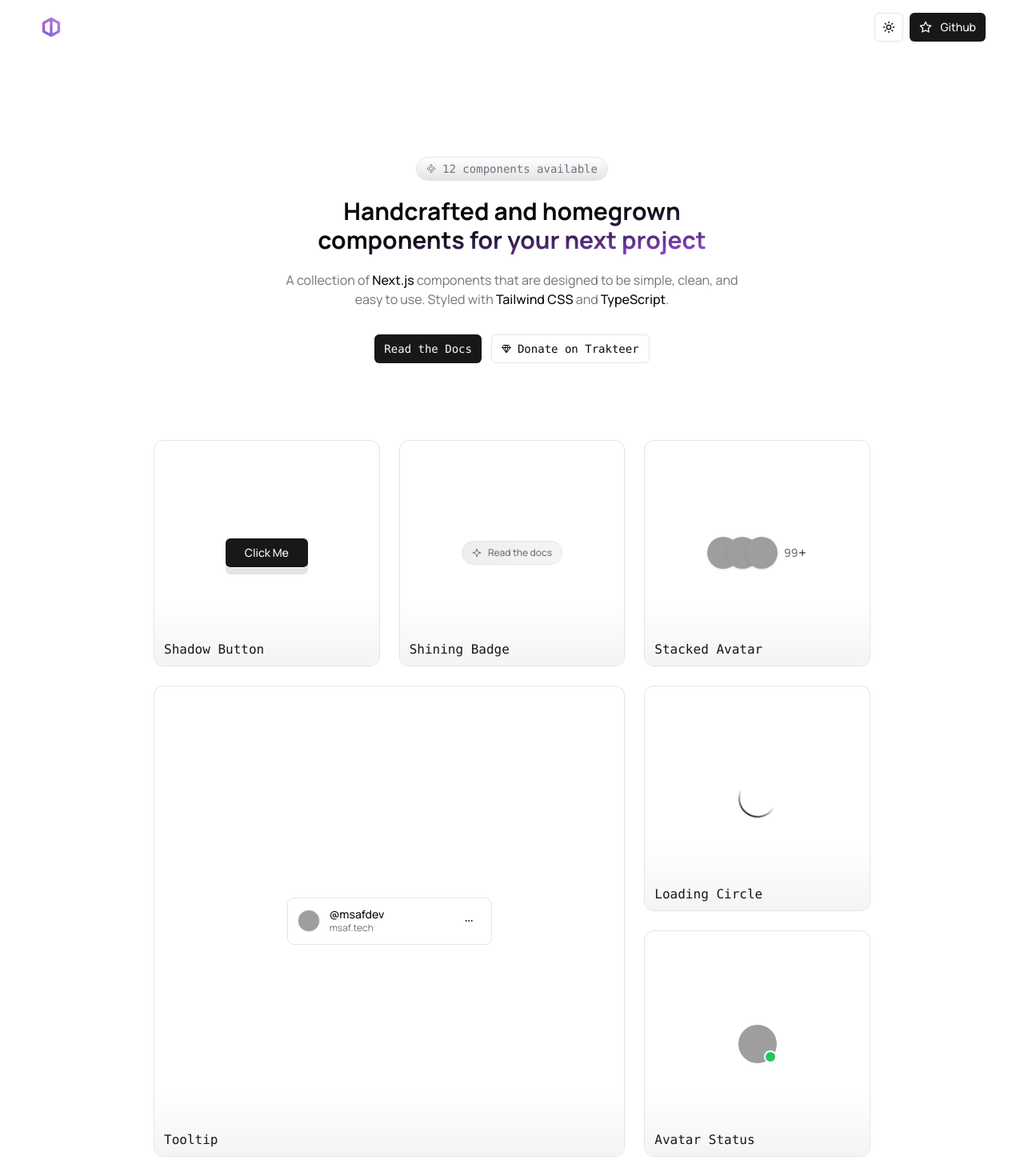
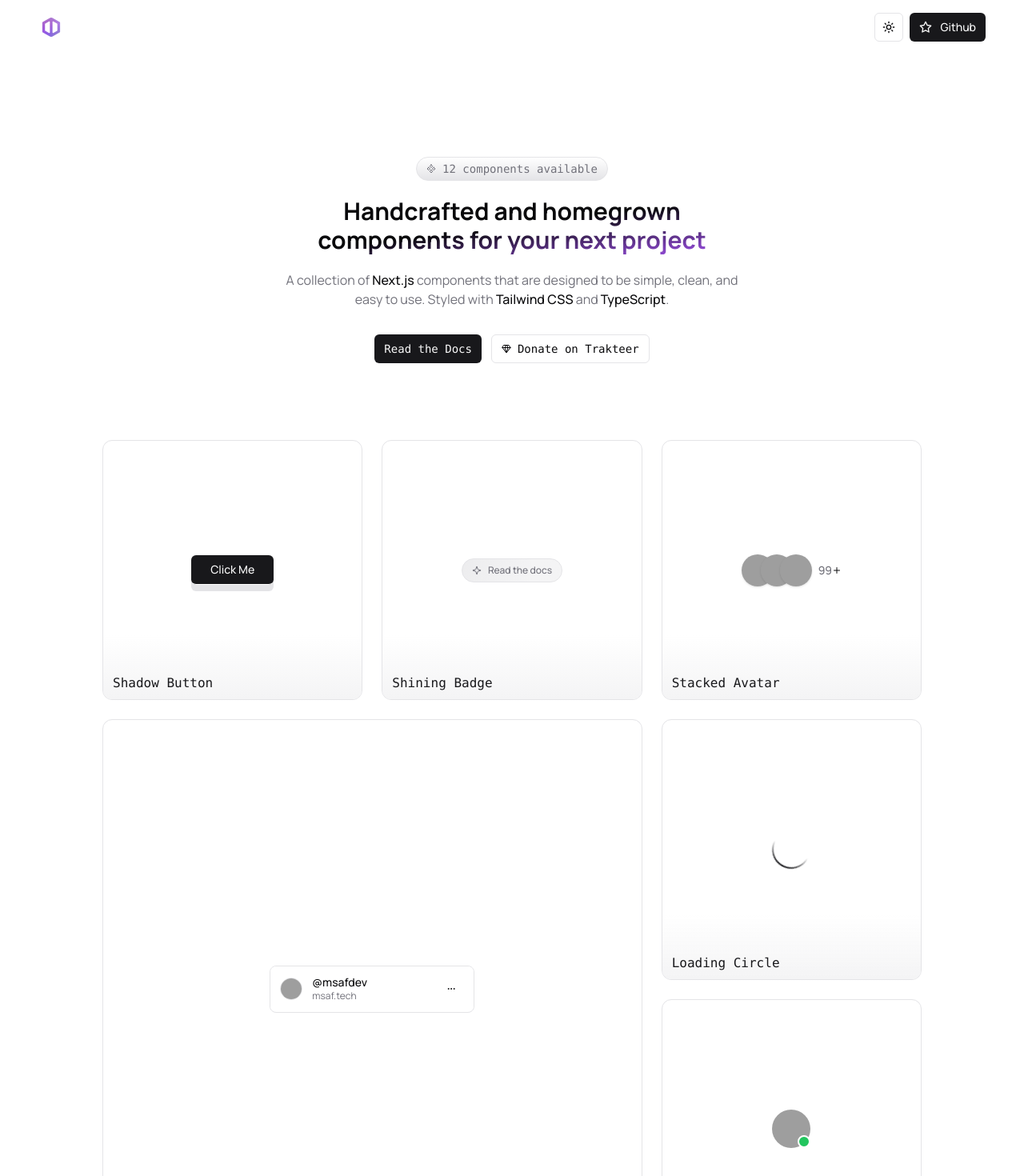
Before and after one commit to msafdev/ui, a Next.js app: page / in a window 1280 px wide. Shown: the top 1470 px of the page at 80% size. Built offline with nearby package versions, Linux system fonts and the light colour scheme; grey boxes are pictures that could not be loaded.

Commit message:
feat: update

```diff
--- a/app/page.tsx
+++ b/app/page.tsx
@@ -35,7 +35,7 @@ export default function Home() {
           </Button>
         </div>
       </div>
-      <div className="mt-24 grid w-full max-w-4xl grid-cols-1 gap-6 sm:grid-cols-2 lg:grid-cols-3 grid-flow-dense">
+      <div className="mt-24 grid w-full max-w-5xl grid-cols-1 gap-6 sm:grid-cols-2 lg:grid-cols-3 grid-flow-dense">
         {COMPONENTS.map((component, index) => (
           <Card
             key={index}
```
